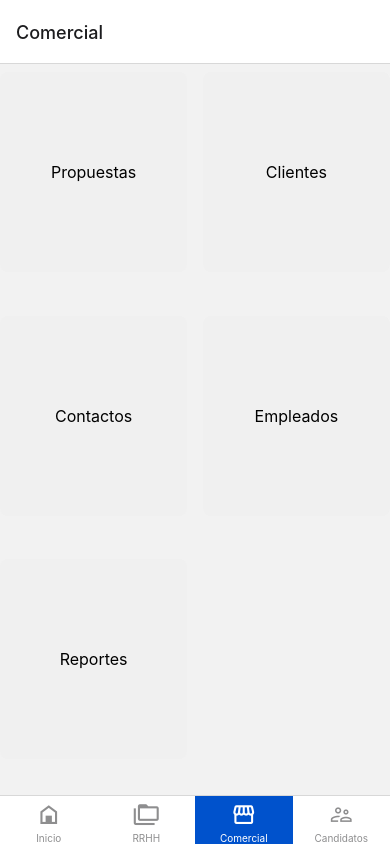
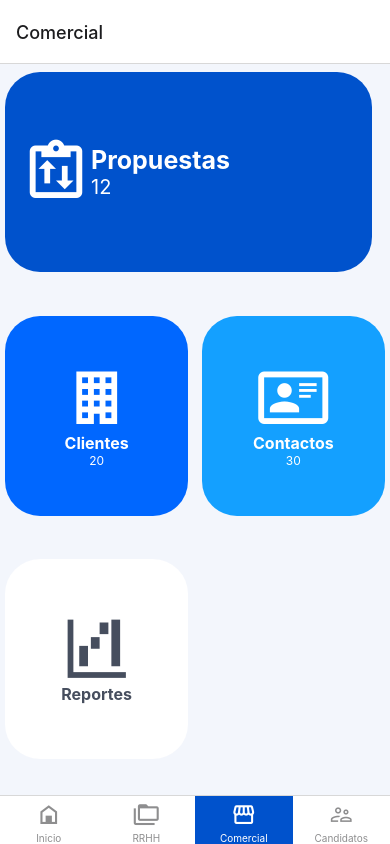
Before and after one commit to EMjr-31/PFM-APP, a React Native app: screen /Comercial in a window 390 px wide. Built offline with nearby package versions, Linux system fonts and the light colour scheme.

Commit message:
MOdificacion de sub menu

```diff
--- /dev/null
+++ b/assets/Components/Card.jsx
@@ -0,0 +1,52 @@
+import React from "react";
+import { View, Text,TouchableOpacity , StyleSheet} from "react-native";
+import { MaterialCommunityIcons } from '@expo/vector-icons';
+import { coloresTextos } from "./ColoresTextos";
+import { colores } from "./Colores";
+export function Card (props){
+    const {onPress,titulo, color, colorTexto, icono,numero}=props
+    return(
+        <TouchableOpacity
+            style={{
+                ...styles.card,
+                backgroundColor:colores[color]
+            }
+            }
+            onPress={onPress}
+        >
+            <MaterialCommunityIcons name={icono} size={70} color={coloresTextos[colorTexto]} />
+            <Text
+                 style={{
+                    ...styles.cardText,
+                    color:coloresTextos[colorTexto]
+                }
+                }
+            >{titulo}</Text>
+            <Text
+                style={{
+                    ...styles.cardNum,
+                    color:coloresTextos[colorTexto]
+                }}
+            >{numero}</Text>
+        </TouchableOpacity>
+    )
+}
+const styles= StyleSheet.create({
+    card: {
+      flexBasis: "47%", // Establece el ancho del 48% del contenedor padre (menos espacio para evitar desbordamiento)
+      height: 200,
+      borderRadius: 35,
+      padding: 16,
+      marginHorizontal:5,
+      marginVertical: 8, // Espaciado vertical entre las tarjetas
+      justifyContent: "center",
+      alignItems: "center",
+    },
+    cardText: {
+      fontSize: 16,
+      fontWeight:'bold'
+    },
+    cardNum:{
+        fontSize: 12
+    }
+  });
--- /dev/null
+++ b/assets/Components/CardGrande.jsx
@@ -0,0 +1,62 @@
+import React from "react";
+import { View, Text, TouchableOpacity, StyleSheet } from "react-native";
+import { MaterialCommunityIcons } from '@expo/vector-icons';
+import { coloresTextos } from "./ColoresTextos";
+import { colores } from "./Colores";
+
+export function CardGrande(props) {
+  const { onPress, titulo, color, colorTexto, icono, numero } = props;
+
+  return (
+    <TouchableOpacity
+      style={{
+        ...styles.cardContainer,
+        backgroundColor:colores[color],
+      }}
+      onPress={onPress}
+    >
+      <View style={styles.cardContent}>
+        <MaterialCommunityIcons
+          name={icono}
+          size={70}
+          color={coloresTextos[colorTexto]}
+        />
+        <View style={styles.textContainer}>
+          <Text style={{ ...styles.cardText, color: coloresTextos[colorTexto] }}>
+            {titulo}
+          </Text>
+          <Text style={{ ...styles.cardNum, color: coloresTextos[colorTexto] }}>
+            {numero}
+          </Text>
+        </View>
+      </View>
+    </TouchableOpacity>
+  );
+}
+
+const styles = StyleSheet.create({
+  cardContainer: {
+    flexBasis: "94%",
+    height: 200,
+    borderRadius: 35,
+    padding: 16,
+    marginHorizontal: 5,
+    marginVertical: 8,
+  },
+  cardContent: {
+    flex: 1,
+    flexDirection: 'row',
+    alignItems: 'center',
+  },
+  textContainer: {
+    flex: 1,
+    justifyContent: 'center',
+  },
+  cardText: {
+    fontSize: 25,
+    fontWeight: 'bold',
+  },
+  cardNum: {
+    fontSize: 20,
+  },
+});
--- /dev/null
+++ b/assets/Components/Colores.jsx
@@ -0,0 +1,16 @@
+// Colores.js
+
+export const colores = [
+    "#0a2d61",
+    "#0848a0",
+    "#0052cc",
+    "#0067ff",
+    "#007fff",
+    "#14a0ff",
+    "#40c2ff",
+    "#7ddaff",
+    "#b2e7ff",
+    "#d4f0ff",
+    "#ecf9ff",
+    "#ffffff"
+  ];
--- /dev/null
+++ b/assets/Components/ColoresTextos.jsx
@@ -0,0 +1,16 @@
+// ColoresTextos.js
+
+export const coloresTextos = [
+    "#24262d",
+    "#24262d",
+    "#3d444f",
+    "#464e5e",
+    "#545f71",
+    "#6b798c",
+    "#8a96a6",
+    "#b3bbc6",
+    "#d6dae1",
+    "#edeef1",
+    "#f6f7f9",
+    "#ffffff"
+  ];
--- a/assets/Components/Comercial.jsx
+++ b/assets/Components/Comercial.jsx
@@ -1,25 +1,17 @@
 import React from "react";
 import { View, Text, StyleSheet, TouchableOpacity, ScrollView} from "react-native";
+import {Card} from "./Card";
+import { CardGrande } from "./CardGrande";
+
 
 const Comercial = () => {
   return (
     <View style={styles.container}>
       <View style={styles.cardContainer}>
-        <TouchableOpacity style={styles.card}>
-          <Text style={styles.cardText}>Propuestas</Text>
-        </TouchableOpacity>
-        <TouchableOpacity style={styles.card}>
-          <Text style={styles.cardText}>Clientes</Text>
-        </TouchableOpacity>
-        <TouchableOpacity style={styles.card}>
-          <Text style={styles.cardText}>Contactos</Text>
-        </TouchableOpacity>
-        <TouchableOpacity style={styles.card}>
-          <Text style={styles.cardText}>Empleados</Text>
-        </TouchableOpacity>
-        <TouchableOpacity style={styles.card}>
-          <Text style={styles.cardText}>Reportes</Text>
-        </TouchableOpacity>
+        <CardGrande onPress={()=>{alert('Propuestas')}} titulo='Propuestas' color='2' colorTexto='11' icono='clipboard-flow-outline' numero='12'/>
+        <Card onPress={()=>{alert('Clientes')}} titulo='Clientes' color='3' colorTexto='11' icono='office-building' numero='20'/>
+        <Card onPress={()=>{alert('Contactos')}} titulo='Contactos' color='5' colorTexto='11' icono='card-account-details-outline' numero='30'/>
+        <Card onPress={()=>{alert('Reportes')}} titulo='Reportes' color='11' colorTexto='3' icono='chart-waterfall'/>
       </View>
     </View>
   );
@@ -29,6 +21,7 @@ const styles = StyleSheet.create({
   container: {
     flex: 1,
     justifyContent: "center", // Centrar verticalmente
+    backgroundColor:'#f3f6fc',
   },
   cardContainer: {
     flex: 1,
@@ -36,19 +29,6 @@ const styles = StyleSheet.create({
     flexWrap: "wrap", // Permite que las tarjetas se envuelvan en filas
     justifyContent: "space-between", // Espaciado uniforme horizontalmente
   },
-  card: {
-    flexBasis: "48%", // Establece el ancho del 48% del contenedor padre (menos espacio para evitar desbordamiento)
-    height: 200,
-    backgroundColor: "#f0f0f0",
-    borderRadius: 8,
-    padding: 16,
-    marginVertical: 8, // Espaciado vertical entre las tarjetas
-    justifyContent: "center",
-    alignItems: "center",
-  },
-  cardText: {
-    fontSize: 16,
-  },
 });
 
 export default Comercial;
--- a/assets/Components/Rrhh.jsx
+++ b/assets/Components/Rrhh.jsx
@@ -8,7 +8,11 @@ const Rrhh =()=>{
     return(
         <View>
             <Text>RRHH</Text>
-            <Btn onPress={()=>navegar.navigate("Secundario", {EjemploProps:"Soy una props desde RRHH"})} texto='Secundario' color='#0052cc'/>
+            <Btn
+                onPress={()=>navegar.navigate("Secundario", {EjemploProps:"Soy una props desde RRHH"})}
+                texto='Secundario'
+                color='#0052cc'
+            />
         </View>
     )
 }
```
